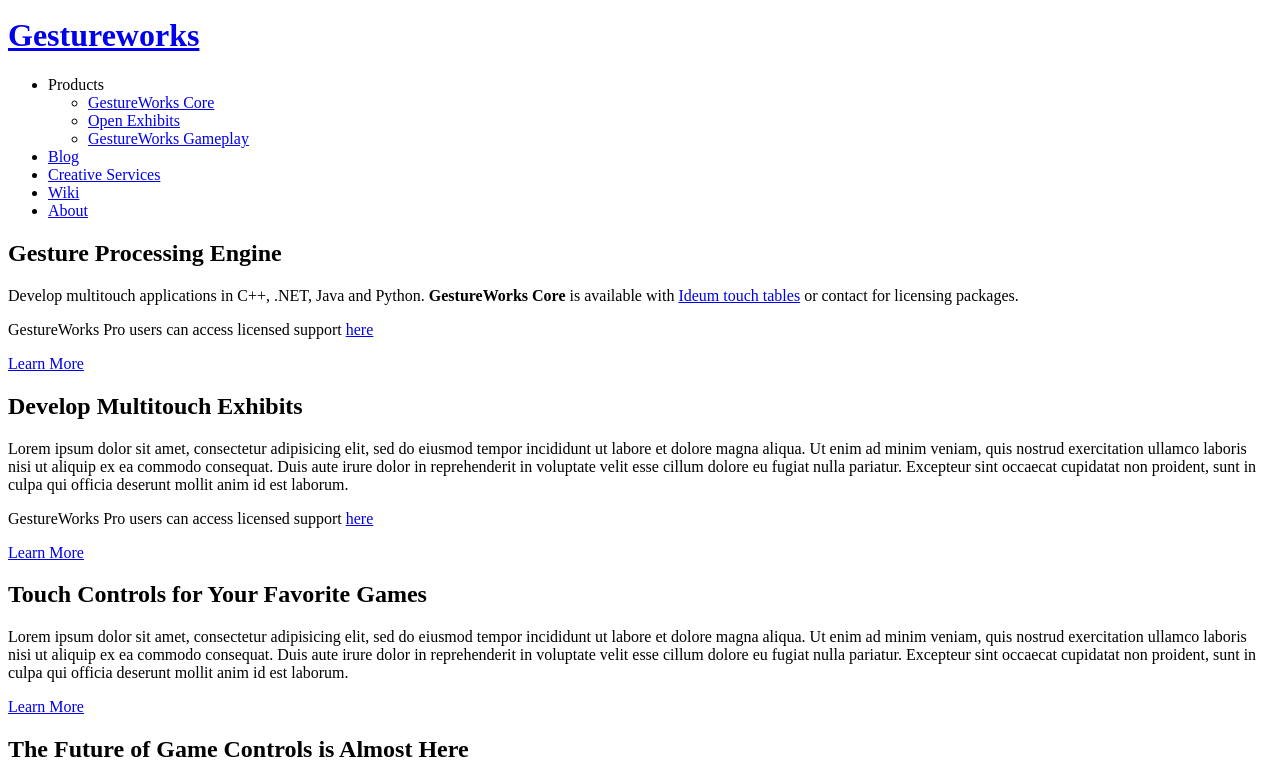
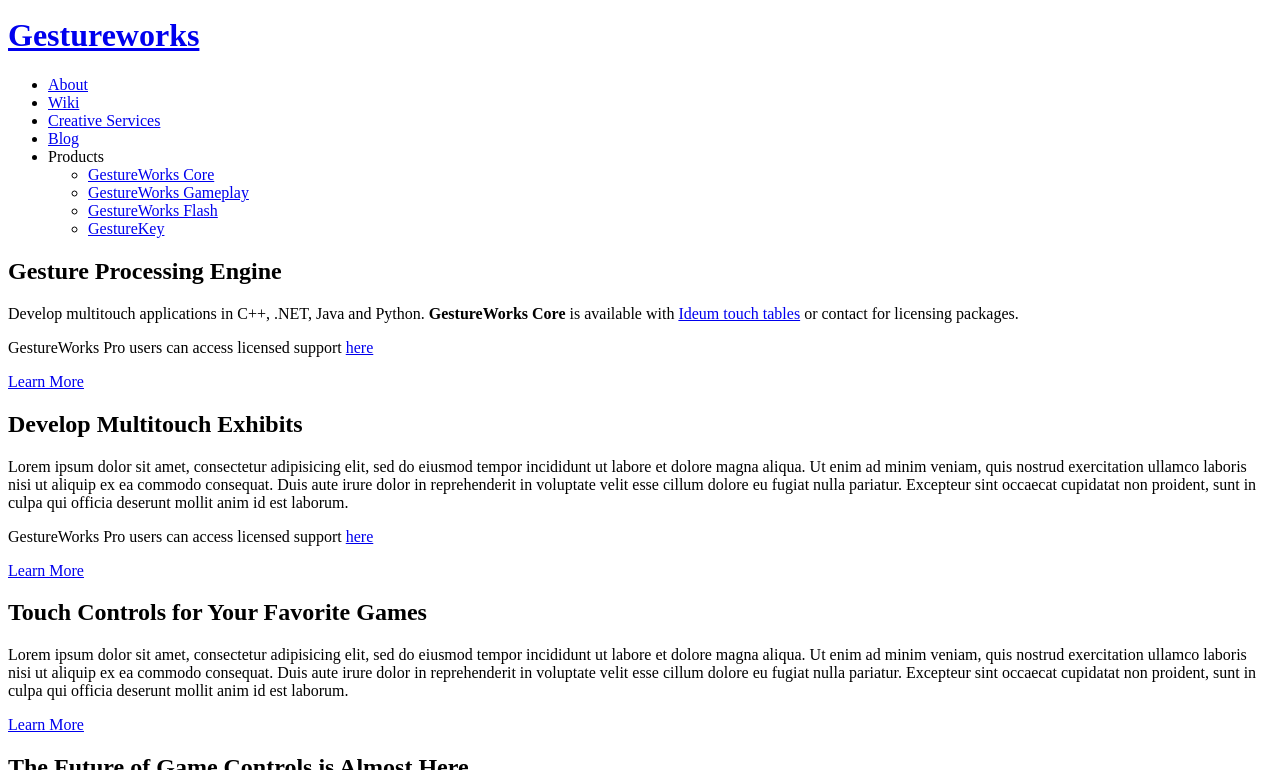
Before and after one commit to ideum/gestureworks-site, a Jekyll site: the page built from index.html, in a window 1280 px wide and 900 px high, cut to the strip 130-900 px from the top of the window. Built offline with Jekyll 4.4.1, drawn with Linux system fonts in a browser that asks for light colours; Markdown is read by kramdown in place of the engine named in the settings.

Commit message:
Got header working up to large breakpoint

```diff
--- /dev/null
+++ b/_assets/stylesheets/components/_base.sass
@@ -0,0 +1,2 @@
+@import header
+@import footer
--- a/_assets/stylesheets/main.scss
+++ b/_assets/stylesheets/main.scss
@@ -10,16 +10,13 @@
 
 @import "extends/base";
 @import "mixins/base";
+@import "components/base";
 @import "typography";
 @import "forms";
 @import "tables";
 @import "lists";
 
 @import "site_structure";
-
-#header { @import "header" }
-
-#footer { @import "footer" }
 
 .button {
   @extend %button
--- a/_includes/header.html
+++ b/_includes/header.html
@@ -1,18 +1,19 @@
-<h1><a class="logo" href="/">Gestureworks</a></h1>
+<h1 class="logo"><a href="/">Gestureworks</a></h1>
 
 <nav>
   <ul>
+    {% navlink /about/ %}About{% endnavlink %}
+    <li><a href="http://wiki.gestureworks.com/" target="_blank">Wiki</a></li>
+    {% navlink /creative-services/ %}Creative Services{% endnavlink %}
+    <li><a href="http://gestureworks-hci.tumblr.com/" target="_blank">Blog</a></li>
     <li>
       <span data-subnav-label>Products</span>
       <ul class="subnav">
-        {% navlink /core/ %}GestureWorks Core{% endnavlink %}
-        <li><a href="http://openexhibits.org/" target="_blank">Open Exhibits</a></li>
-        <li><a href="https://gameplay.gestureworks.com/" target="_blank">GestureWorks Gameplay</a></li>
+        {% navlink /core/ core %}GestureWorks Core{% endnavlink %}
+        <li class="gameplay"><a href="https://gameplay.gestureworks.com/" target="_blank">GestureWorks Gameplay</a></li>
+        {% navlink /flash/ flash %}GestureWorks Flash{% endnavlink %}
+        {% navlink /gesturekey/ gesturekey %}GestureKey{% endnavlink %}
       </ul>
     </li>
-    <li><a href="http://gestureworks-hci.tumblr.com/" target="_blank">Blog</a></li>
-    {% navlink /creative-services/ %}Creative Services{% endnavlink %}
-    <li><a href="http://wiki.gestureworks.com/" target="_blank">Wiki</a></li>
-    {% navlink /about/ %}About{% endnavlink %}
   </ul>
 </nav>
--- a/_plugins/nav_link.rb
+++ b/_plugins/nav_link.rb
@@ -2,16 +2,17 @@
   class NavLink < Liquid::Block
     def initialize(tag_name, url, tokens)
       super
-      @url = url.strip
+      @classes = url.strip.split /\s+/
+      @url = @classes.shift
     end
 
     def render(context)
       link = %{<a href="#{@url}">#{super}</a>}
+      classes = @classes.clone
       if current_page_active(context)
-        %{<li class="active">#{link}</li>}
-      else
-        %{<li>#{link}</li>}
+        classes << 'active'
       end
+      %{<li class="#{classes.join(' ')}">#{link}</li>}
     end
 
     private
```
Also changed, not shown: _assets/stylesheets/_footer.sass (deleted, +0 -19 lines), _assets/stylesheets/_header.sass (deleted, +0 -20 lines), _assets/stylesheets/_variables.scss (+5 -3 lines), _assets/stylesheets/components/_footer.sass (added, +20 -0 lines), _assets/stylesheets/components/_header.sass (added, +70 -0 lines), Gemfile.lock, _assets/images/header-logo.png (added), _assets/images/logos/core.png (added), _assets/images/logos/flash.png (added), _assets/images/logos/gameplay.png (added), _assets/images/logos/gesturekey.png (added), 1 other file.
